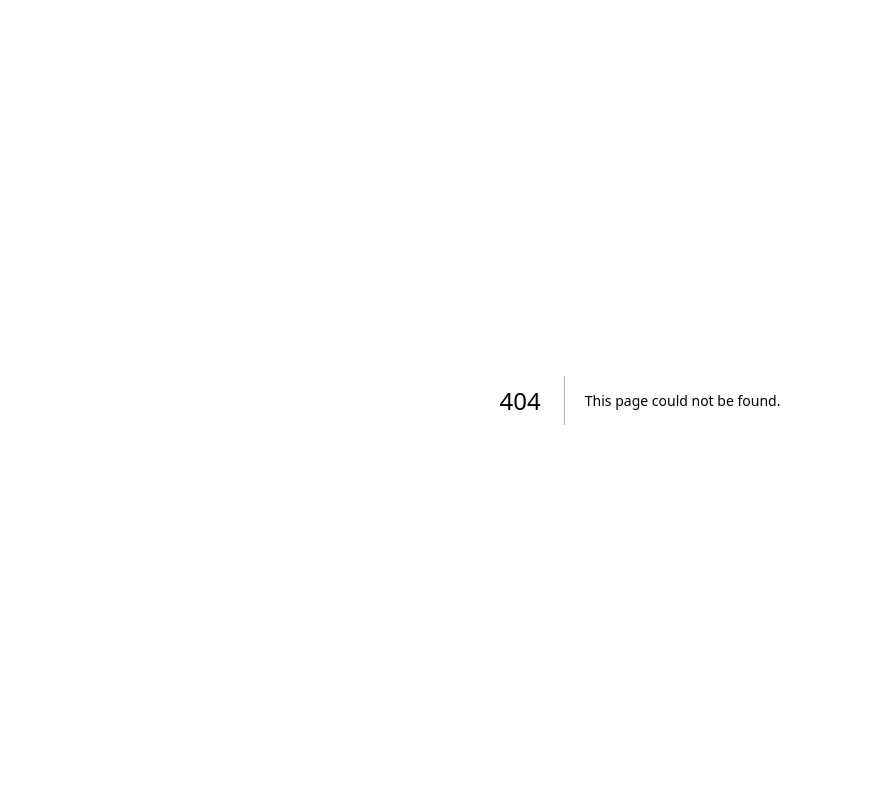
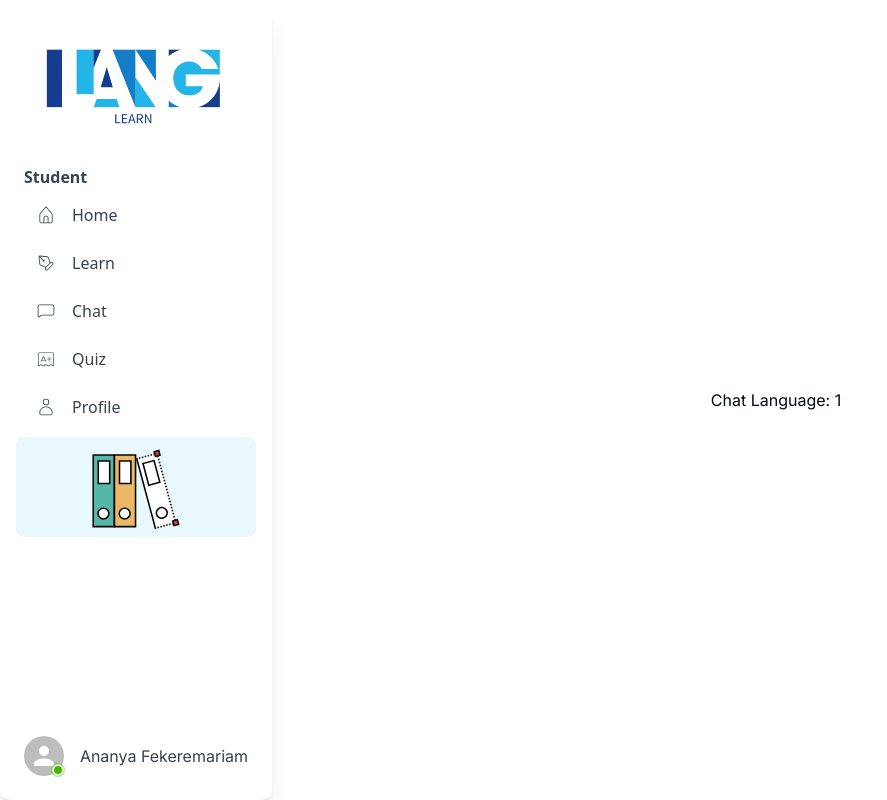
Before and after one commit to Anicodeth/LangLearn, a Next.js app in the folder Frontend/langlearn/: page /dashboard/chat/1 in a window 1280 px wide. Before the commit this address had no page. Shown: the whole page, without its empty margins (0-887 px from the left). Built offline with nearby package versions, Linux system fonts and the light colour scheme.

Commit message:
chat folder

```diff
--- /dev/null
+++ b/Frontend/langlearn/src/app/dashboard/chat/[language]/page.tsx
@@ -0,0 +1,8 @@
+
+export default function ChatPage({ params }: { params: { language : string } }) {
+  return (
+    <div>
+      <h1>Chat Language: {params.language}</h1>
+    </div>
+  );
+}
```
